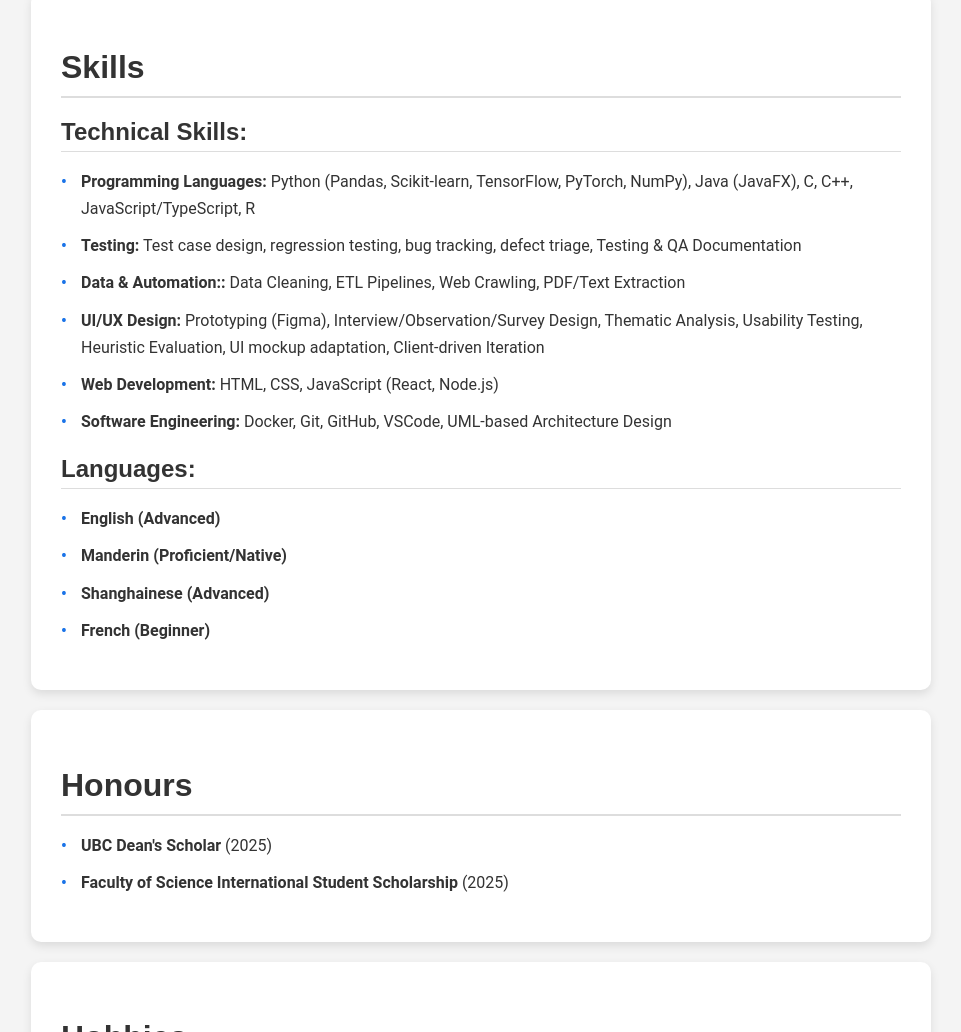
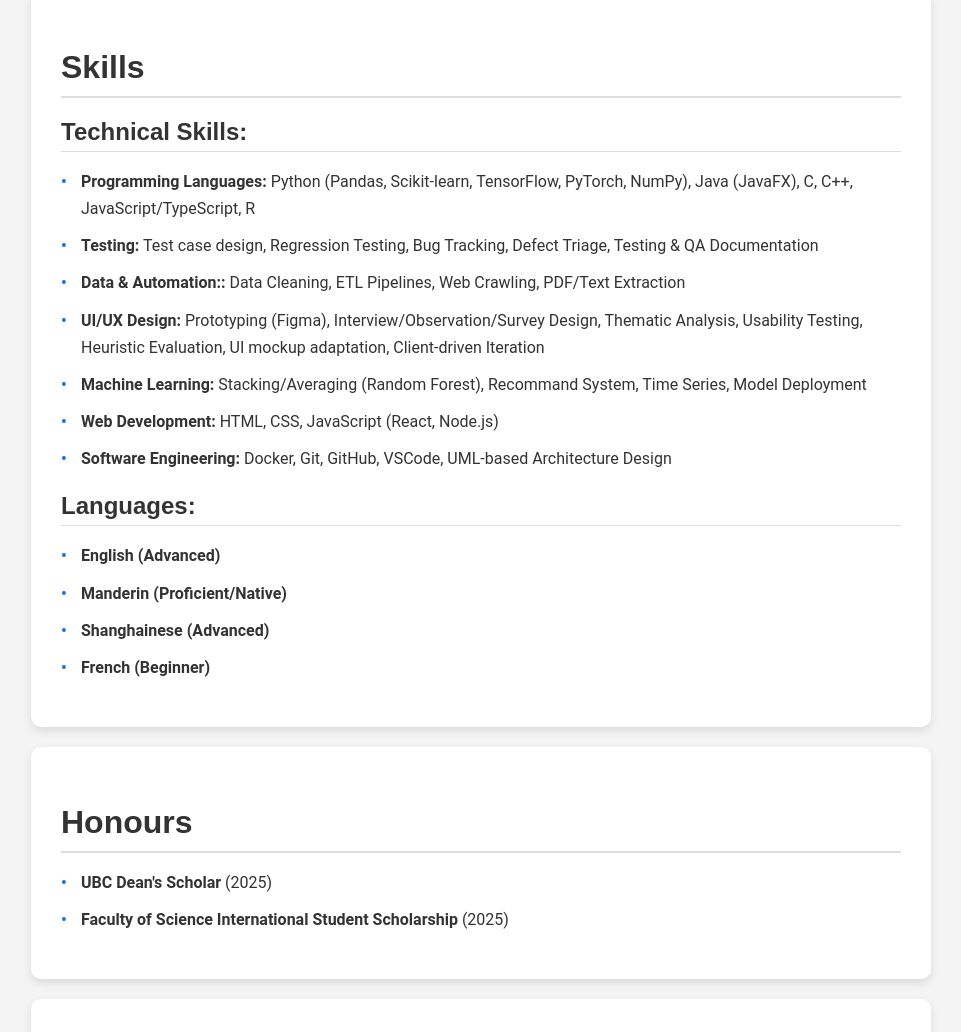
Before and after one commit to DavidHua04/davidhua04.github.io, a plain HTML site: page index.html in a window 1280 px wide. Shown: the part 3272-4304 px from the top of the page, without its empty margins (159-1120 px from the left). Drawn offline with Linux system fonts and the light colour scheme.

Commit message:
Added ML in skills

```diff
--- a/index.html
+++ b/index.html
@@ -142,12 +142,12 @@
             <h3><strong>Technical Skills:</strong></h3>
                 <ul>
                     <li><strong>Programming Languages:</strong> Python (Pandas, Scikit-learn, TensorFlow, PyTorch, NumPy), Java (JavaFX), C, C++, JavaScript/TypeScript, R</li>
-                    <li><strong>Testing:</strong> Test case design, regression testing, bug tracking, defect triage, Testing & QA Documentation</li>
+                    <li><strong>Testing:</strong> Test case design, Regression Testing, Bug Tracking, Defect Triage, Testing & QA Documentation</li>
                     <li><strong>Data & Automation::</strong> Data Cleaning, ETL Pipelines, Web Crawling, PDF/Text Extraction</li>
                     <li><strong>UI/UX Design:</strong> Prototyping (Figma), Interview/Observation/Survey Design, Thematic Analysis, Usability Testing, Heuristic Evaluation, UI mockup adaptation, Client-driven Iteration</li>
+                    <li><strong>Machine Learning:</strong> Stacking/Averaging (Random Forest), Recommand System, Time Series, Model Deployment</li>
                     <li><strong>Web Development:</strong> HTML, CSS, JavaScript (React, Node.js)</li>
-                    <li><strong>Software Engineering:</strong> Docker, Git, GitHub, VSCode,
-                        UML-based Architecture Design</li>
+                    <li><strong>Software Engineering:</strong> Docker, Git, GitHub, VSCode, UML-based Architecture Design</li>
                 </ul>
 
             <h3><strong>Languages:</strong></h3>
```
